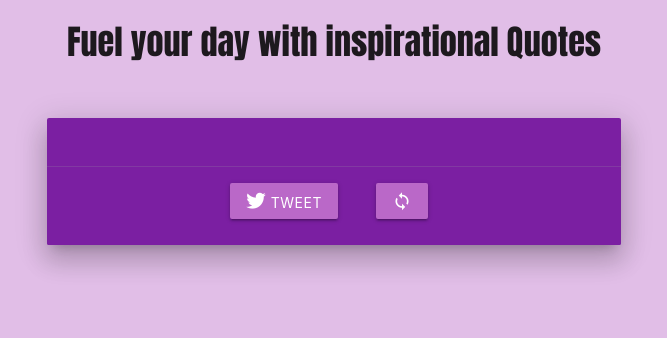
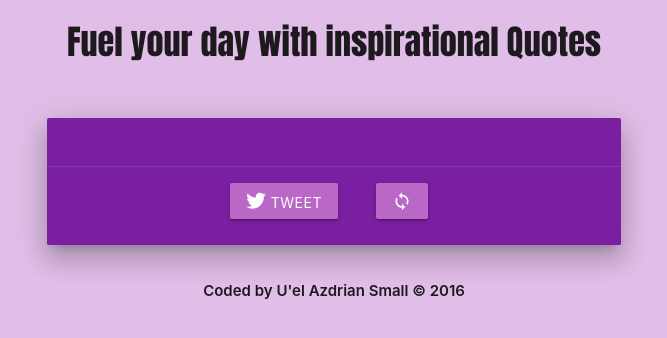
Before and after one commit to Azdrian/Random-quotes-generator, a plain HTML site: page index.html in a window 1280 px wide. Shown: the whole page, without its empty margins (306-973 px from the left). Drawn offline with nearby package versions, Linux system fonts and the light colour scheme.

Commit message:
Update index.html

```diff
--- a/index.html
+++ b/index.html
@@ -46,7 +46,9 @@
     </div>
   </div>
 </main>
-
+<footer class="center-align">
+  <p class="copyright">Coded by U'el Azdrian Small © 2016</p>
+</footer>
 
   <script src="//ajax.googleapis.com/ajax/libs/jquery/1.11.2/jquery.min.js"></script>
   <script src="https://use.fontawesome.com/e51d0f9b65.js"></script>
```
